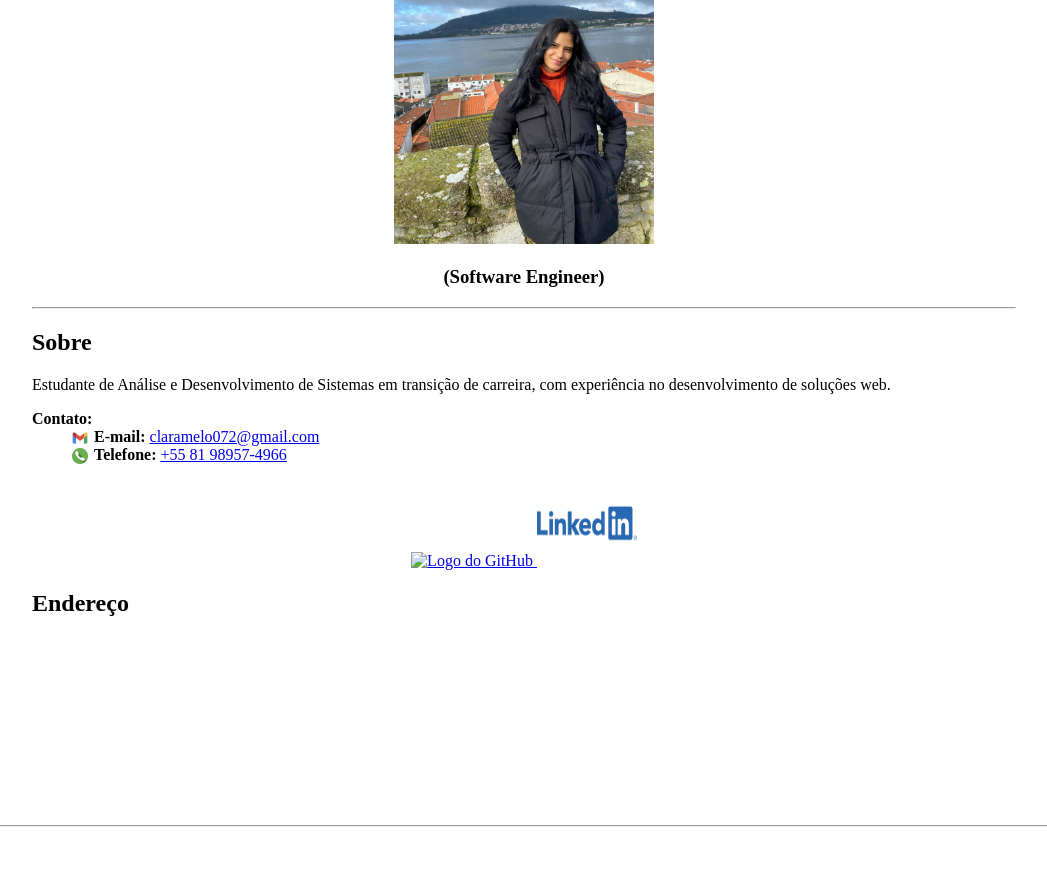
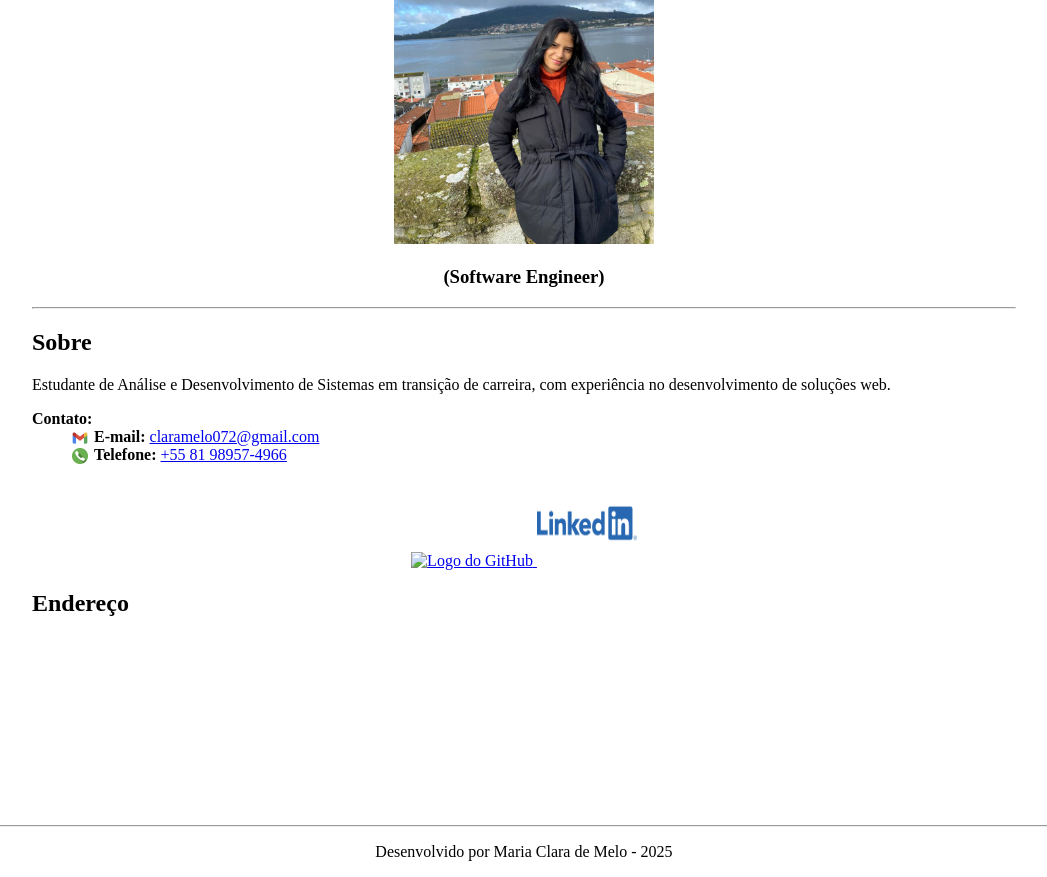
Before and after one commit to ClaraMelo72/CLT_Senac, a plain HTML site: page Curriculo.html in a window 1280 px wide. Shown: the part 237-1114 px from the top of the page, without its empty margins (116-1163 px from the left). Before the commit the page ends 1072 px from the top, so only its background shows below. Drawn offline with Linux system fonts and the light colour scheme.

Commit message:
Atualiza currículo

```diff
--- a/Curriculo.html
+++ b/Curriculo.html
@@ -25,5 +25,8 @@
     </div>
 
     <hr>
+    <footer style="text-align: center;">
+        <p>Desenvolvido por Maria Clara de Melo - 2025</p>
+    </footer>
 </body>
 </html>
```
